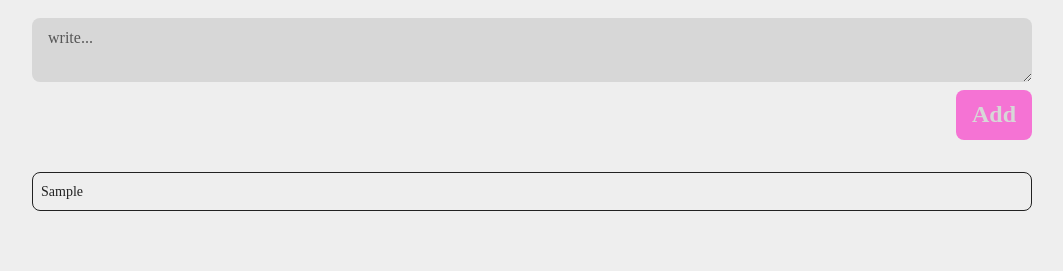
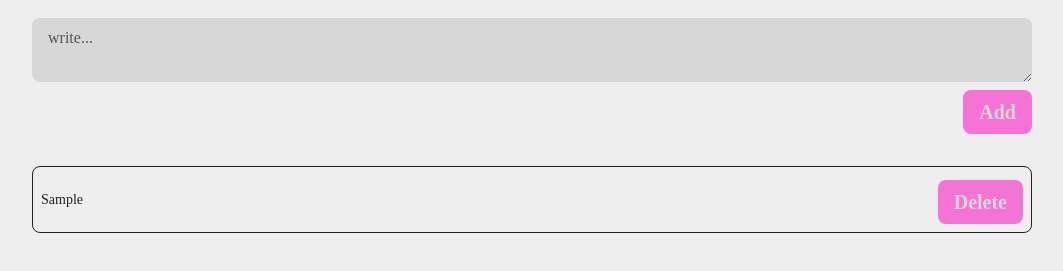
Before and after one commit to Abhijit105/todo-list-typescript, a website built with Vite: page index.html in a window 1280 px wide. Both pictures are taken after typing "Sample" into the empty fields and a click on the button "Add". Shown: the part 63-334 px from the top of the page, without its empty margins (108-1171 px from the left). Built offline with nearby package versions, Linux system fonts and the light colour scheme.

Commit message:
feat(todos.ts): add delete todo functionality

```diff
--- a/src/main.ts
+++ b/src/main.ts
@@ -25,6 +25,7 @@ const handleAddTodo = function (): void {
   renderTodos();
   // @ts-ignore
   todoTextarea!.value = "";
+  todoTextarea!.blur();
 };
 
 todoAddBtn!.addEventListener("click", handleAddTodo);
--- a/src/style.css
+++ b/src/style.css
@@ -91,12 +91,15 @@ main {
   border: 1px solid var(--textprimary);
   padding: 8px;
   border-radius: 8px;
+}
 
+.todo-text {
   font-size: 14px;
   font-weight: 500;
   line-height: 1.5;
   color: var(--textprimary);
   text-align: left;
+  flex: 1;
 }
 
 .btn {
@@ -109,7 +112,7 @@ main {
   justify-content: center;
   font-family: inherit;
   text-align: center;
-  font-size: 24px;
+  font-size: 20px;
   font-weight: 600;
   line-height: 1.4;
   color: var(--bgsecondary);
--- a/src/todos.ts
+++ b/src/todos.ts
@@ -35,12 +35,22 @@ function setupTodos() {
     return todos.current.push(newTodo);
   }
 
+  function removeTodo(index: number): void {
+    todos.previous = todos.current.slice();
+    setTodos(
+      (previous: Array<string>): Array<string> =>
+        previous.filter((_: string, i: number) => i !== index),
+    );
+    renderTodos();
+  }
+
   function renderTodos(): void {
     if (!todos || !Array.isArray(todos.current) || todos.current.length === 0) {
       return;
     }
 
     if (
+      todos.current.length === todos.previous.length &&
       todos.current.every(
         (todo: string, index: number) => todo === todos.previous[index],
       )
@@ -50,15 +60,23 @@ function setupTodos() {
 
     todosDivEl!.innerHTML = "";
 
-    todos.current.forEach((todo: string): void => {
+    todos.current.forEach((todo: string, index: number): void => {
       const todoDivEl = document.createElement("div");
       todoDivEl!.setAttribute("class", "todo");
-      todoDivEl!.textContent = todo;
+      const todoTextPEl = document.createElement("p");
+      todoTextPEl.setAttribute("class", "todo-text");
+      todoTextPEl!.textContent = todo;
+      const todoDeleteBtn = document.createElement("button");
+      todoDeleteBtn.setAttribute("class", "btn");
+      todoDeleteBtn.setAttribute("id", "todo-delete");
+      todoDeleteBtn.textContent = "Delete";
+      todoDeleteBtn.addEventListener("click", () => removeTodo(index));
+      todoDivEl!.append(todoTextPEl, todoDeleteBtn);
       todosDivEl!.appendChild(todoDivEl);
     });
   }
 
-  return { getTodos, setTodos, pushTodo, renderTodos };
+  return { getTodos, setTodos, pushTodo, renderTodos, removeTodo };
 }
 
 const Todos = setupTodos();
```
